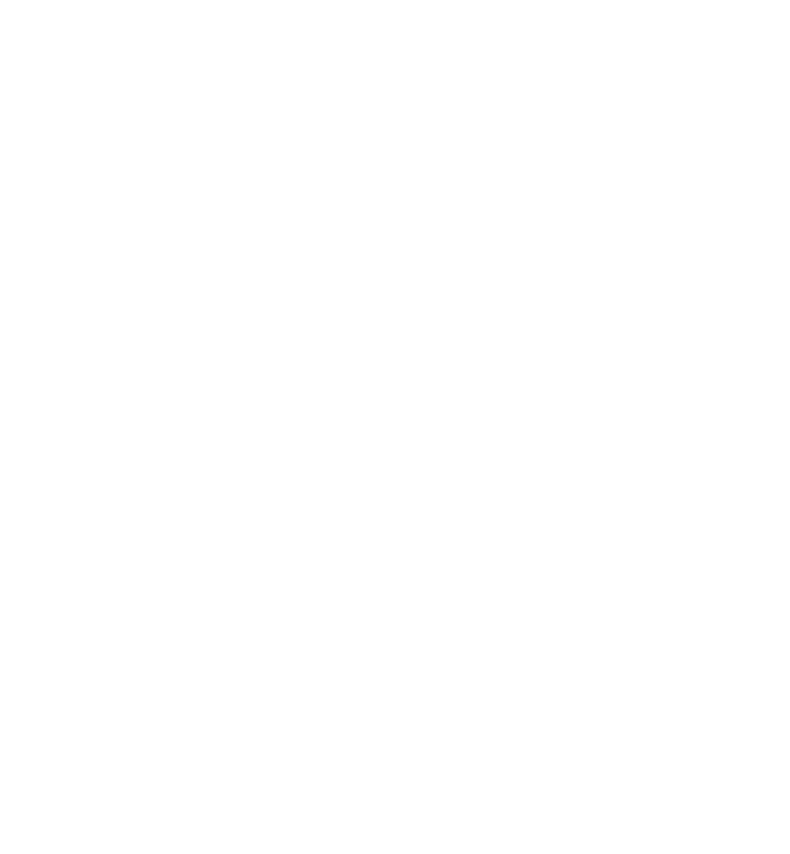
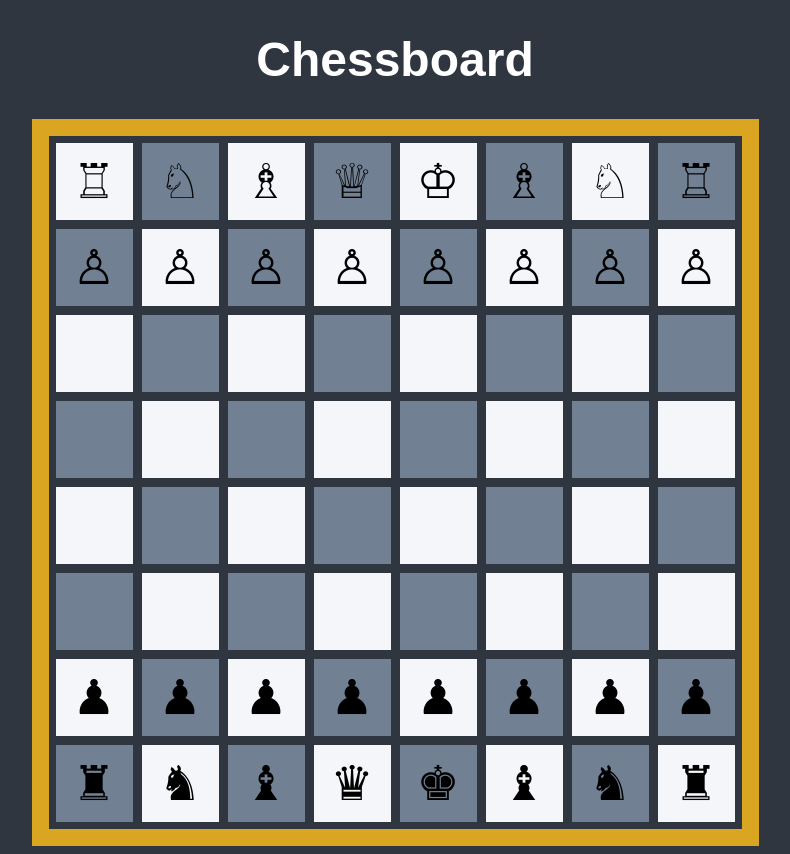
Before and after one commit to mehtapugur/Learn-CSS, a plain HTML site: page Chessboard/index.html in a window 1280 px wide. Shown: the whole page, without its empty margins (245-1035 px from the left). Before the commit the page ends 800 px from the top, so only its background shows below. Drawn offline with Linux system fonts and the light colour scheme.

Commit message:
finished

```diff
--- a/Chessboard/index.html
+++ b/Chessboard/index.html
@@ -9,8 +9,130 @@ initial-scale: sayfayı ilk gösterilirken ne kadar ölçekli(scale) olarak veri
 <meta name="viewport" content="width=device-width, initial-scale=1.0">
 <meta http-equiv="X-UA-Compatible" content="ie=edge"> <!-- bazı Microsoft tarayıcıları için uyum etiketi -->
     <title>Chessboard</title>
+    <style> /* CSS kodlarını yazacağımız bölüm */
+
+        body {
+          background: #2f3640; /* arkaplan rengi */
+        }
+
+        h1 { /* başlık özellikleri */
+          color: white;
+          font-family: sans-serif;
+          text-align: center; /* başlık merkezde */
+          /* em: bağıl ölçü birimidir. Body'de'default font-size'a bağlı büyüme-küçülme gösterir.*/
+          font-size: 3em;
+        }
+
+        table {
+          /* margin: html elementlerin arasındaki mesafeyi ayarlamak için ve  elementleri sayfada
+          ortalama (center) için de sıkça kullanılır.Bunun için margin özelliğinin auto değeri kullanılır */
+          margin: auto;
+          border: 17px solid #DAA520; /* solid: border düz çizgi şeklinde */
+          border-spacing: 5px; /* border-spacing: tablo hücrelerinin kenarlarının arasındaki boşluğu tanımlar. */
+        }
+
+        table td { /* td (table data): tablo sütunu */
+          width: 75px;
+          height: 75px;
+          background: #f5f6fa;
+          font-size: 3em;
+          line-height: 75px; /* Yazı tipinin ne kadar kalın ya da ince görüneceği belirlenir */
+          text-align: center;
+          border: 2px solid #2f3640;
+        }
+
+        .black {
+          background: #718093;
+        }
+
+    </style>
 </head>
 
+<body>
 
+      <h1>Chessboard</h1>
+      <table>
+        <tr> <!-- td (table row): tablo satırı -->
+            <td>&#9814;</td> <!-- 1. satır 1. sütun, arkaplan beyaz, satranç taşı kodu: &#9814-->
+            <td class="black">&#9816;</td> <!-- [1,2] black class'ına ait, background siyah -->
+            <td>&#9815;</td>
+            <td class="black">&#9813;</td>
+            <td>&#9812;</td>
+            <td class="black">&#9815;</td>
+            <td>&#9816;</td>
+            <td class="black">&#9814;</td>
+        </tr>
+        <tr> <!-- 2. satır -->
+            <td class="black">&#9817;</td> <!-- [2,2] background siyah -->
+            <td>&#9817;</td>
+            <td class="black">&#9817;</td>
+            <td>&#9817;</td>
+            <td class="black">&#9817;</td>
+            <td>&#9817;</td>
+            <td class="black">&#9817;</td>
+            <td>&#9817;</td>
+        </tr>
+        <tr> <!-- 3. satır -->
+            <td></td>
+            <td class="black"></td>
+            <td></td>
+            <td class="black"></td>
+            <td></td>
+            <td class="black"></td>
+            <td></td>
+            <td class="black"></td>
+        </tr>
+        <tr> <!-- 4. satır -->
+            <td class="black"></td>
+            <td></td>
+            <td class="black"></td>
+            <td></td>
+            <td class="black"></td>
+            <td></td>
+            <td class="black"></td>
+            <td></td>
+        </tr>
+        <tr> <!-- 5. satır -->
+            <td></td>
+            <td class="black"></td>
+            <td></td>
+            <td class="black"></td>
+            <td></td>
+            <td class="black"></td>
+            <td></td>
+            <td class="black"></td>
+        </tr>
+        <tr> <!-- 6. satır -->
+            <td class="black"></td>
+            <td></td>
+            <td class="black"></td>
+            <td></td>
+            <td class="black"></td>
+            <td></td>
+            <td class="black"></td>
+            <td></td>
+        </tr>
+        <tr> <!-- 7. satır -->
+            <td>&#9823;</td>
+            <td class="black">&#9823;</td>
+            <td>&#9823;</td>
+            <td class="black">&#9823;</td>
+            <td>&#9823;</td>
+            <td class="black">&#9823;</td>
+            <td>&#9823;</td>
+            <td class="black">&#9823;</td>
+        </tr>
+        <tr> <!-- 8. satır -->
+            <td class="black">&#9820;</td>
+            <td>&#9822;</td>
+            <td class="black">&#9821;</td>
+            <td>&#9819;</td>
+            <td class="black">&#9818;</td>
+            <td>&#9821;</td>
+            <td class="black">&#9822;</td>
+            <td>&#9820;</td>
+        </tr>
+      </table>
 
+</body>
 </html>
```
Also changed, not shown: Chessboard/tas.png (added), Chessboard/view.png (added).
